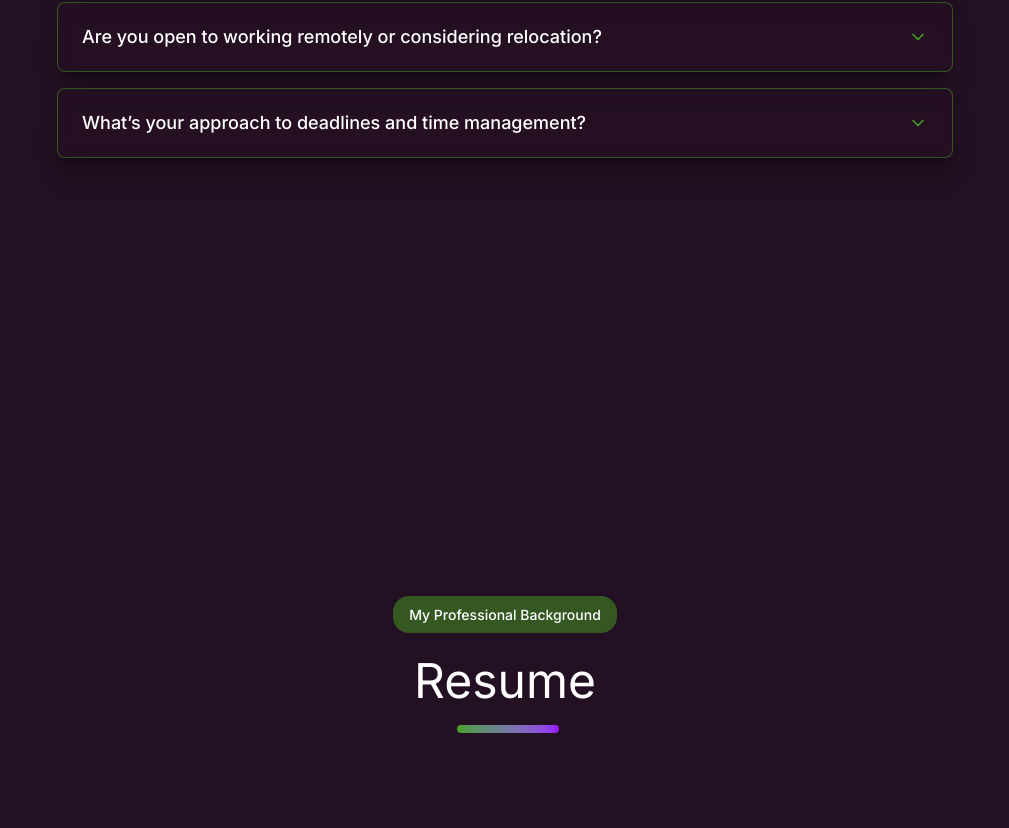
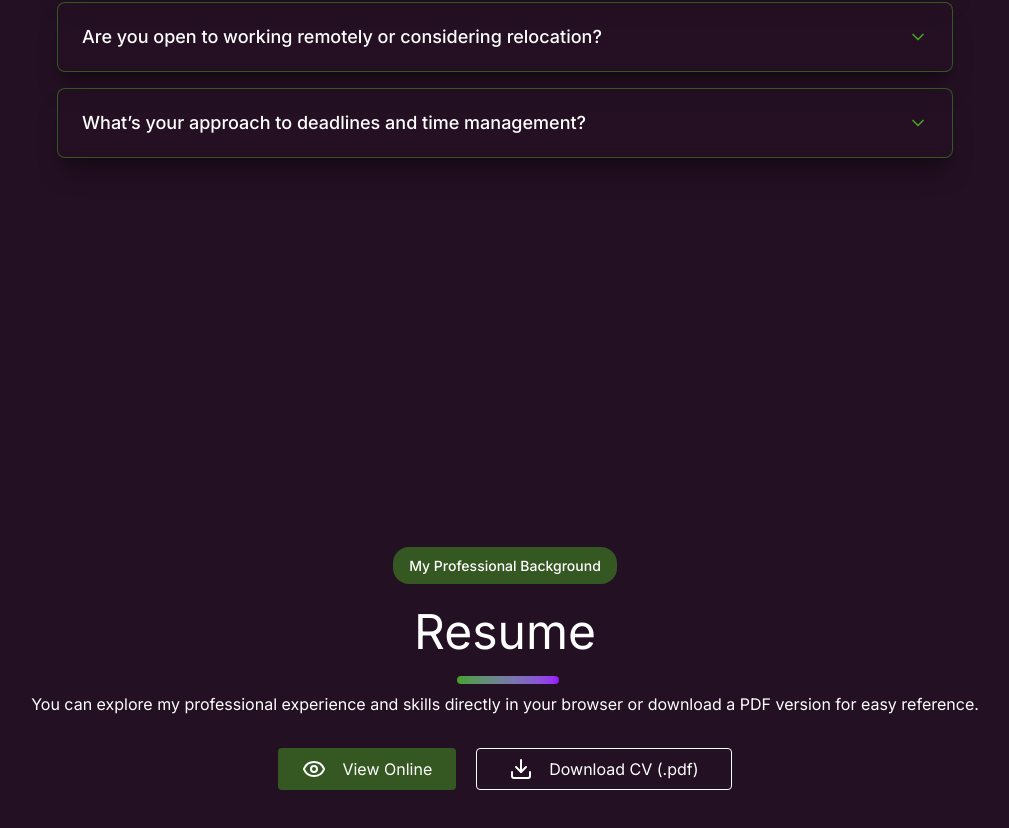
Before and after one commit to Janetngozi/work-portfolio, a React (Vite) app: page / in a window 1280 px wide. Shown: the part 8284-9112 px from the top of the page, without its empty margins (135-1144 px from the left). Built offline with nearby package versions, Linux system fonts and the light colour scheme.

Commit message:
Added my Resume

```diff
--- a/src/components/Faq.jsx
+++ b/src/components/Faq.jsx
@@ -5,7 +5,7 @@ import {ChevronDown, ChevronUp} from 'lucide-react';
 
 
 const Faq = () => {
-    const [openItems, setOpenItems] = useState({});
+    const [openItemId, setOpenItemId] = useState(null);
 
 const faqData = [
     {
@@ -36,10 +36,7 @@ const faqData = [
   ];
 
 const toggleItem = (id) => {
-    setOpenItems(prev => ({
-      ...prev,
-      [id]: !prev[id]
-    }));
+    setOpenItemId(prev => (prev === id ? null : id));
   };
 
 
@@ -71,7 +68,7 @@ const toggleItem = (id) => {
                   {item.question}
                 </h3>
                 <div className="text-cyan-400 flex-shrink-0">
-                  {openItems[item.id] ? (
+                  {openItemId === item.id ? (
                     <ChevronUp size={20} color="#47A025" />
                   ) : (
                     <ChevronDown size={20} color="#47A025"/>
@@ -82,7 +79,7 @@ const toggleItem = (id) => {
               {/* Answer Content */}
               <div
                 className={`overflow-hidden transition-all duration-300 ease-in-out ${
-                  openItems[item.id]
+                  openItemId === item.id
                     ? 'max-h-96 opacity-100'
                     : 'max-h-0 opacity-0'
                 }`}
--- a/src/components/Resume.jsx
+++ b/src/components/Resume.jsx
@@ -1,21 +1,41 @@
+import { Eye, Download } from "lucide-react";
+
 const Resume = () => {
-    return (
-<div className="flex flex-col items-center justify-center min-h-screen text-white bg-[#241023] overflow-hidden px-5 pb-10 ">
+  return (
+    <div className="flex flex-col items-center justify-center min-h-screen text-white bg-[#241023] overflow-hidden px-5 pb-10 ">
       <button className="font-medium text-[14px] bg-[#47A025]/50 px-4 py-2 mb-3 rounded-2xl">
         My Professional Background
       </button>
-      <h1 className="text-[36px] font-normal md:text-[48px] mb-2">
-        Resume
-      </h1>
+      <h1 className="text-[36px] font-normal md:text-[48px] mb-2">Resume</h1>
       <div className="w-34 h-4  rounded-full overflow-hidden ">
         <div className="h-2 w-3/4 bg-gradient-to-r from-[#47A025] to-purple-600 ml-5 rounded-full"></div>
       </div>
 
-
-
-
-</div>
-    )
+      <p>
+        You can explore my professional experience and skills directly in your
+        browser or download a PDF version for easy reference.
+      </p>
+      <div className="flex space-x-5 mt-8">
+        <a
+          href="https://drive.google.com/file/d/1S5fDz1pZoo4qliADBE9FeBQyH8BytomK/view?usp=sharing"
+          target="_blank"
+          rel="noopener noreferrer"
+          className="bg-[#47A025]/50 flex rounded-sm px-6 py-1 items-center gap-4 text-white cursor-pointer "
+        >
+          <span>
+            <Eye />
+          </span>
+          View Online
+        </a>
+        <button className="border-solid flex  border-[1px] border-[#ffffff] rounded-sm px-8 py-2 items-center text-white cursor-pointer gap-4">
+          <span>
+            <Download />
+          </span>
+          Download CV (.pdf)
+        </button>
+      </div>
+    </div>
+  );
 };
 
 export default Resume;
```
Also changed, not shown: 1 other file (tests, documents, lock files or other folders).
